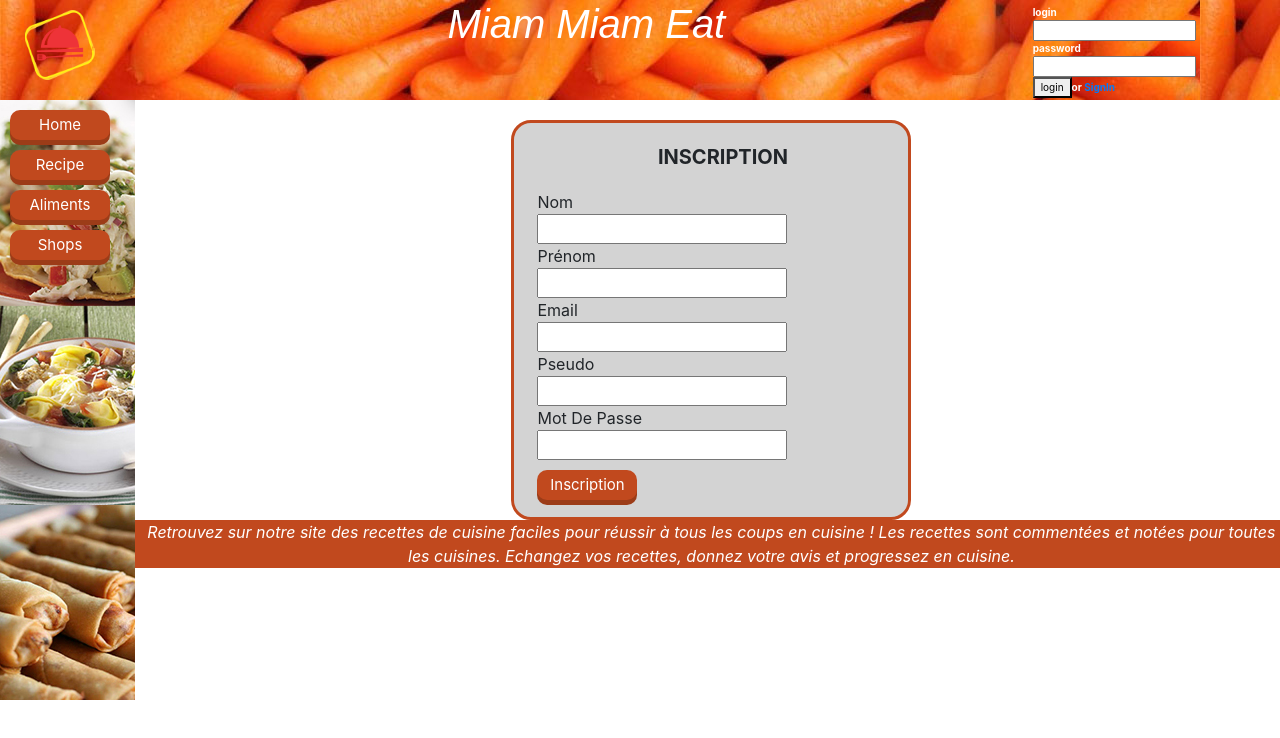
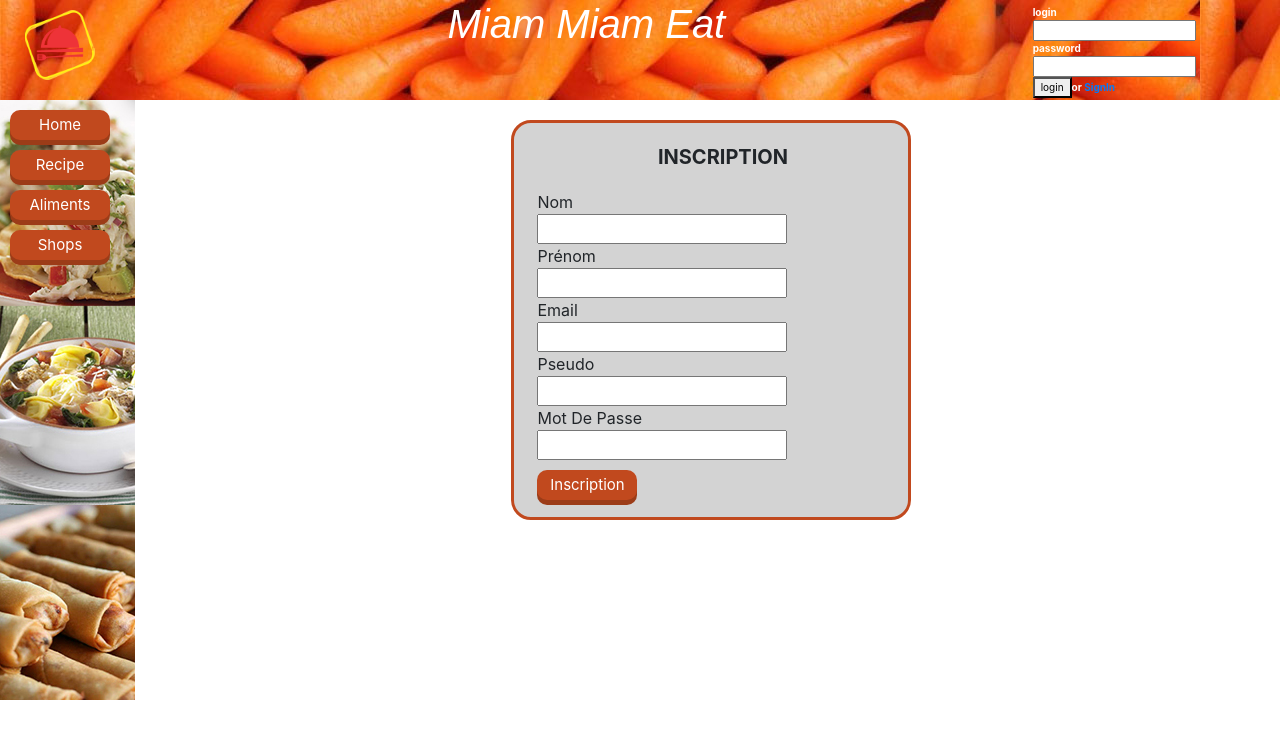
Before and after one commit to mohamedchennouf/ProjetWebServerSide, a React (Create React App) app in the folder clientSide/hello-world/: page /subscribe in a window 1280 px wide. Shown: the top 738 px of the page. Built offline with nearby package versions, Linux system fonts and the light colour scheme.

Commit message:
some clean

```diff
--- a/clientSide/hello-world/src/pages/MainFrame.css
+++ b/clientSide/hello-world/src/pages/MainFrame.css
@@ -79,7 +79,7 @@
     float: left;
     display: block;
     width: 150px;
-    height: 100%;
+    height: auto;
     min-height: 600px;
     max-height: 100%;
     background-image: url("/resources/menu.jpg");
--- a/clientSide/hello-world/src/pages/MainFrame.js
+++ b/clientSide/hello-world/src/pages/MainFrame.js
@@ -12,7 +12,7 @@ class MainFrame extends Component {
     this.state = {
       inside: props.inside,
       menus: ['Home', 'Recipe', 'Aliments', "Shops"],
-      topRecipes: ['couscous', 'pâtes', 'unknown'],
+      topRecipes: [],
       linkList: ["/", "/recipe", "/alimentList", "/shops"],
       id: "",
       password: "",
--- a/clientSide/hello-world/src/pages/homePage.js
+++ b/clientSide/hello-world/src/pages/homePage.js
@@ -10,8 +10,8 @@ class HomePage extends Component {
   constructor(props) {
     super(props);
     this.state = {
-      bestRecette: [{ title: 'couscous' }, { title: 'pâtes' }, { title: 'unknown' }],
-      imgTopRecipes: ['resources/couscous.png', 'resources/pâte.png', 'resources/unknown.png'],
+      bestRecette: [],
+      imgTopRecipes: [],
       search: "",
       urlSearch: ""
     }
--- a/clientSide/hello-world/src/pages/inscriptionPage.js
+++ b/clientSide/hello-world/src/pages/inscriptionPage.js
@@ -48,10 +48,6 @@ class inscription extends Component {
                     {renderInputList}
                 <button className="subscribeButton" onClick={this.onSubmit}>Inscription</button>
             </div>
-            <div className="commentary">
-        Retrouvez sur notre site des recettes de cuisine faciles pour réussir à tous les coups en cuisine !
-        Les recettes sont commentées et notées pour toutes les cuisines. Echangez vos recettes, donnez votre avis et progressez en cuisine.
-            </div>
         </div>
 
         return (
--- a/clientSide/hello-world/src/pages/magasinPage.js
+++ b/clientSide/hello-world/src/pages/magasinPage.js
@@ -100,7 +100,7 @@ class magasinPage extends Component {
             {this.state.magasinList[city].map((el, index) => {
               return (
                 <div className="magasinLineBlock">
-                  <div className="nomMagasin">${this.getName(city, index)}</div>
+                  <div className="nomMagasin">{this.getName(city, index)}</div>
                   <a href={this.linkCreator(city, index)}>
                     <button className="buttonMap" name={el} indice={index}>
                       Show map
--- a/clientSide/hello-world/src/pages/recipePage.js
+++ b/clientSide/hello-world/src/pages/recipePage.js
@@ -9,8 +9,8 @@ class recipePage extends Component {
   constructor(props) {
     super(props);
     this.state = {
-      menusList: [{ title: "Couscous", content: "je fait du couscous avec toutes la famille" }, { title: "Pâtes", content: "j'aime les banane" }, { title: "Gatan", content: "Whar" }],
-      imgMenusRecipes: ['resources/couscous.png', 'resources/pâte.png', 'resources/unknown.png'],
+      menusList: [],
+      imgMenusRecipes: [],
       connected: true
     }
   }
```
